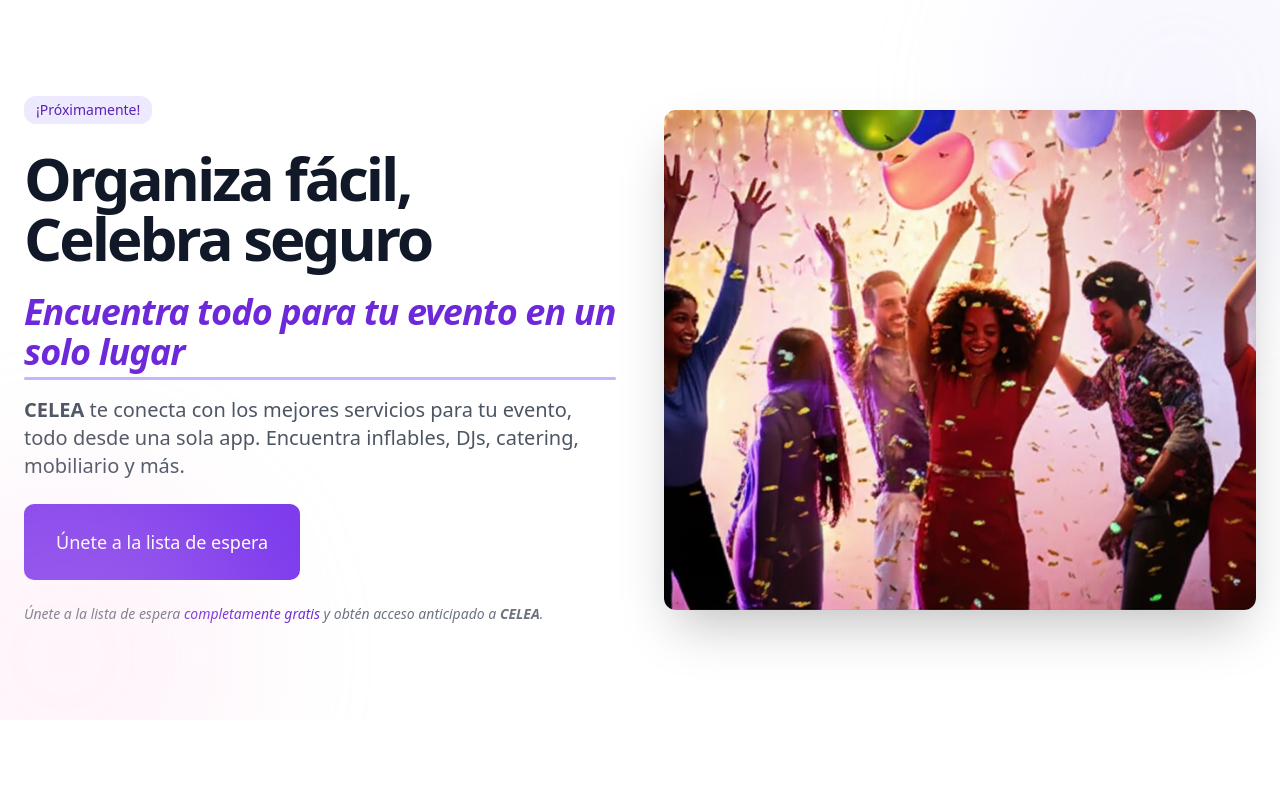
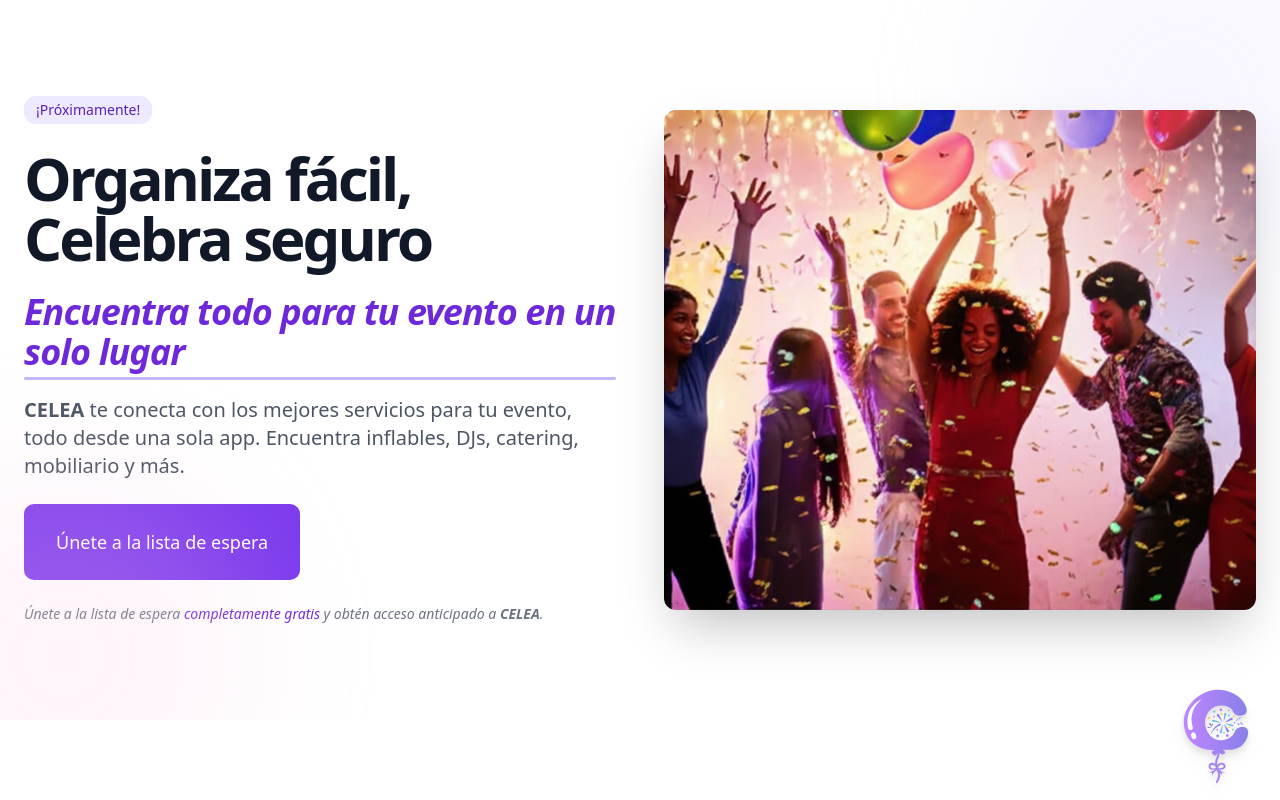
Before and after one commit to Eventco-mx/LandingPage, a Next.js app: page / in a window 1280 px wide. Shown: the top 800 px of the page. Built offline with nearby package versions, Linux system fonts and the light colour scheme; no server answers.

Commit message:
Se agrega logo sticky

```diff
--- a/components/hero-section.tsx
+++ b/components/hero-section.tsx
@@ -6,6 +6,18 @@ import Image from "next/image";
 export default function HeroSection() {
   return (
     <section className="relative overflow-hidden bg-white py-16 md:py-24">
+      {/* ✅ Logo flotante siempre visible */}
+      <div className="fixed bottom-4 right-4 z-50">
+        <Image
+          src="/logo-celea.svg" // Ajusta a tu archivo real
+          alt="CELEA Logo"
+          width={80}
+          height={80}
+          className="w-16 md:w-20 lg:w-24 h-auto object-contain drop-shadow-lg cursor-pointer"
+          priority
+        />
+      </div>
+
       <div className="container mx-auto px-4 md:px-6">
         <div className="grid gap-6 lg:grid-cols-2 lg:gap-12 items-center">
           <div className="space-y-6">
@@ -44,10 +56,11 @@ export default function HeroSection() {
               y obtén acceso anticipado a <b>CELEA</b>.
             </p>
           </div>
+
           <div className="relative h-[400px] lg:h-[500px] rounded-xl overflow-hidden shadow-2xl">
             <Image
               src="/colorful-dance-party.png"
-              alt="Celebración de evento con <b>CELEA</b>"
+              alt="Celebración de evento con CELEA"
               fill
               className="object-cover"
               priority
```
Also changed, not shown: public/logo-celea.svg (added).
